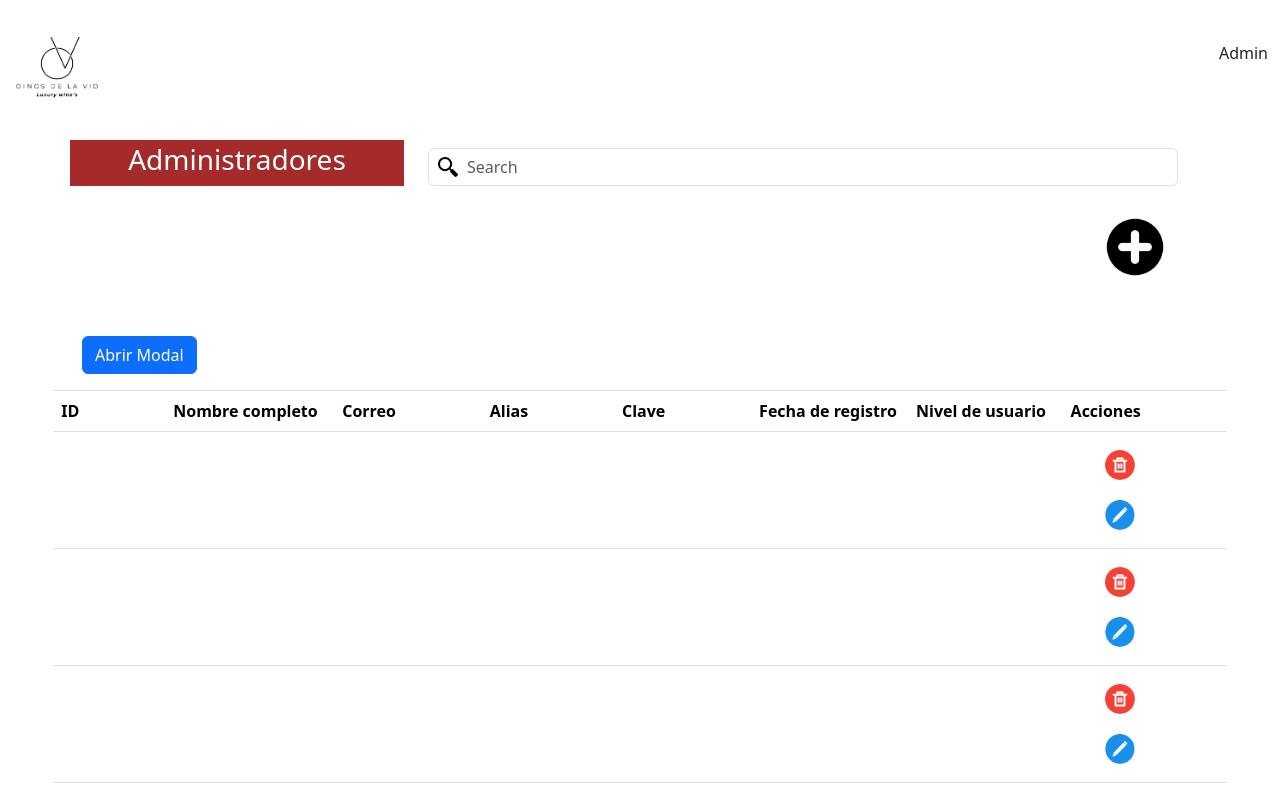
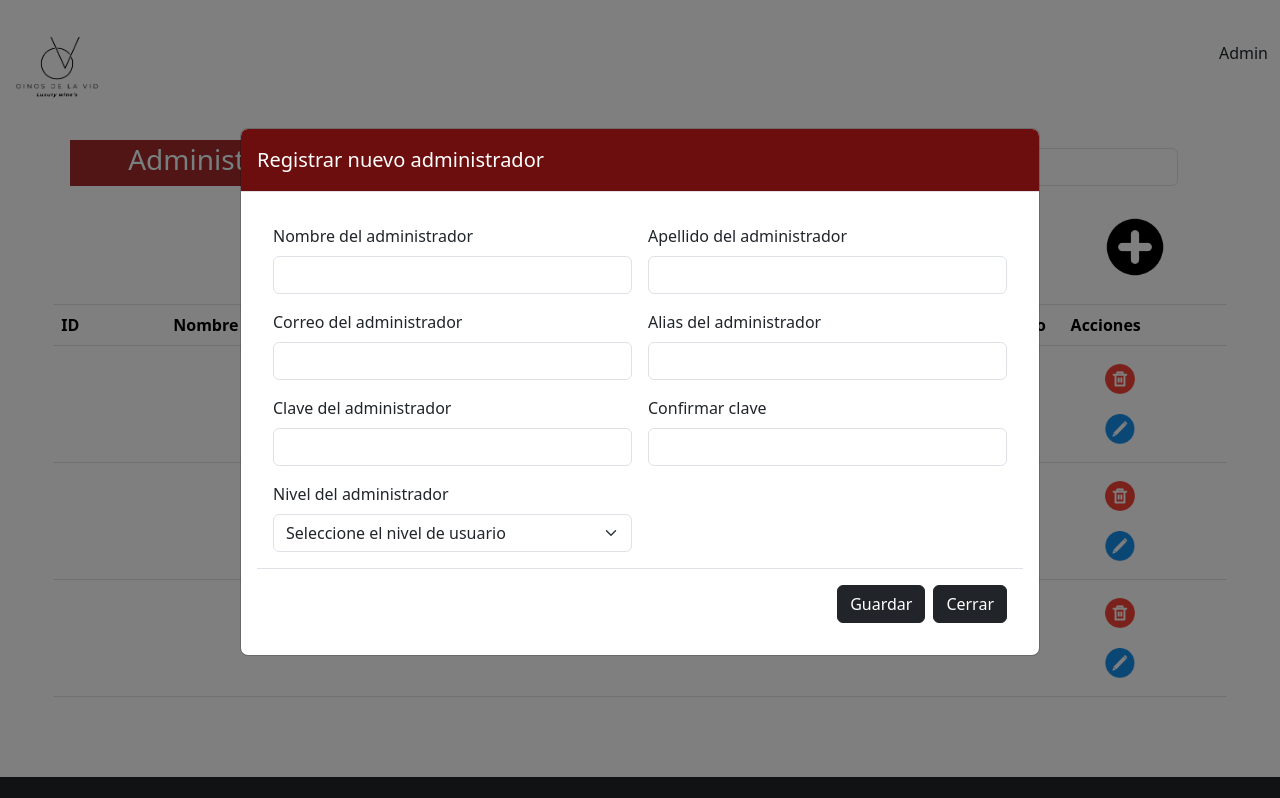
Before and after one commit to 20220270/OinosDeLaVid, a plain HTML site: page views/admin/administradores.html in a window 1280 px wide. Both pictures are taken after a click on the button 1134 px from the left and 249 px from the top of the page. Shown: the top 798 px of the page. Drawn offline with nearby package versions, Linux system fonts and the light colour scheme.

Commit message:
Mas cambios al modal

```diff
--- a/resources/css/EstiloApartados.css
+++ b/resources/css/EstiloApartados.css
@@ -92,9 +92,7 @@ th, td {
     margin: 1.75rem auto;
   }
 
-  .modal-header,
-  #btnGuardar,
-  #btnCerrar{
+  .modal-header{
     background-color: #6d0e0e;
     color: #ffffff;
   }
--- a/views/admin/administradores.html
+++ b/views/admin/administradores.html
@@ -39,14 +39,10 @@
     </div>
 
     <div class="containerB">
-        <button class="btn mt-4 fw-semibold" id="btnRegistrar" name="btnRegistrar">
+        <button class="btn mt-4 fw-semibold" id="btnAbrirModal" name="btnRegistrar">
             <i class="bi bi-x-square-fill"></i>
             <img src="../../resources/Imagenes/btnAgregarIMG.png" alt="" width="60px" height="60px" class="mb-1">
         </button>
-    </div>
-
-    <div class="container mt-5">
-        <button type="button" class="btn btn-primary" id="btnAbrirModal">Abrir Modal</button>
     </div>
 
     <!-- Ventana modal -->
@@ -56,7 +52,6 @@
                 <!-- Encabezado de la ventana modal -->
                 <div class="modal-header">
                     <h5 class="modal-title text-align-center">Registrar nuevo administrador</h5>
-                    <button type="button" class="close" data-dismiss="modal">&times;</button>
                 </div>
                 <!-- Contenido de la ventana modal -->
                 <div class="modal-body">
@@ -102,23 +97,19 @@
                             <div class="col-sm-12 col-md-6" id="columnas">
                                 <label for="descripcionCategoria" class="form-label">Nivel del administrador</label>
                                 <div class="dropdown">
-                                    <button class="btn dropdown-toggle" type="button" data-bs-toggle="dropdown" aria-expanded="false">
-                                      Seleccione el nivel de usuario
-                                    </button>
-                                    <ul class="dropdown-menu dropdown-menu-dark">
-                                      <li><a class="dropdown-item active" href="#">Action</a></li>
-                                      <li><a class="dropdown-item" href="#">Another action</a></li>
-                                      <li><a class="dropdown-item" href="#">Something else here</a></li>
-                                      <li><hr class="dropdown-divider"></li>
-                                      <li><a class="dropdown-item" href="#">Separated link</a></li>
-                                    </ul>
+                                    <select class="form-select" aria-label="Default select example">
+                                        <option selected>Seleccione el nivel de usuario</option>
+                                        <option value="1">One</option>
+                                        <option value="2">Two</option>
+                                        <option value="3">Three</option>
+                                      </select>
                                   </div>
                             </div>
 
                         </div>
                         <div class="modal-footer">
-                            <button type="submit" class="btn btn-primary" id="btnGuardar">Guardar</button>
-                            <button type="button" class="btn btn-secondary" data-dismiss="modal" id="btnCerrar">Cerrar</button>
+                            <button type="submit" class="btn btn-dark" id="btnGuardar">Guardar</button>
+                            <button type="button" class="btn btn-dark" data-dismiss="modal" id="btnCerrar">Cerrar</button>
                         </div>
                     </form>
                 </div>
```
